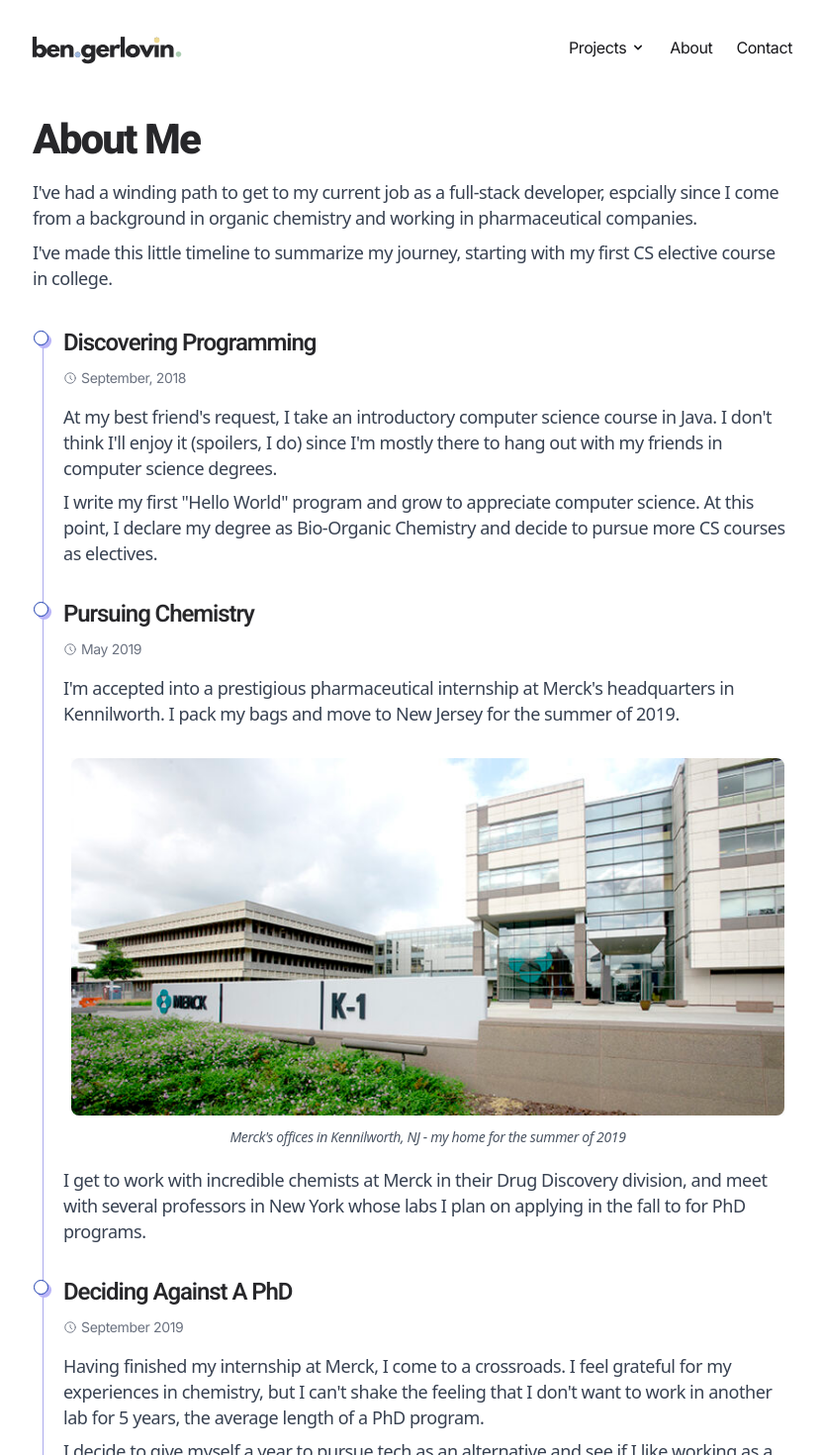
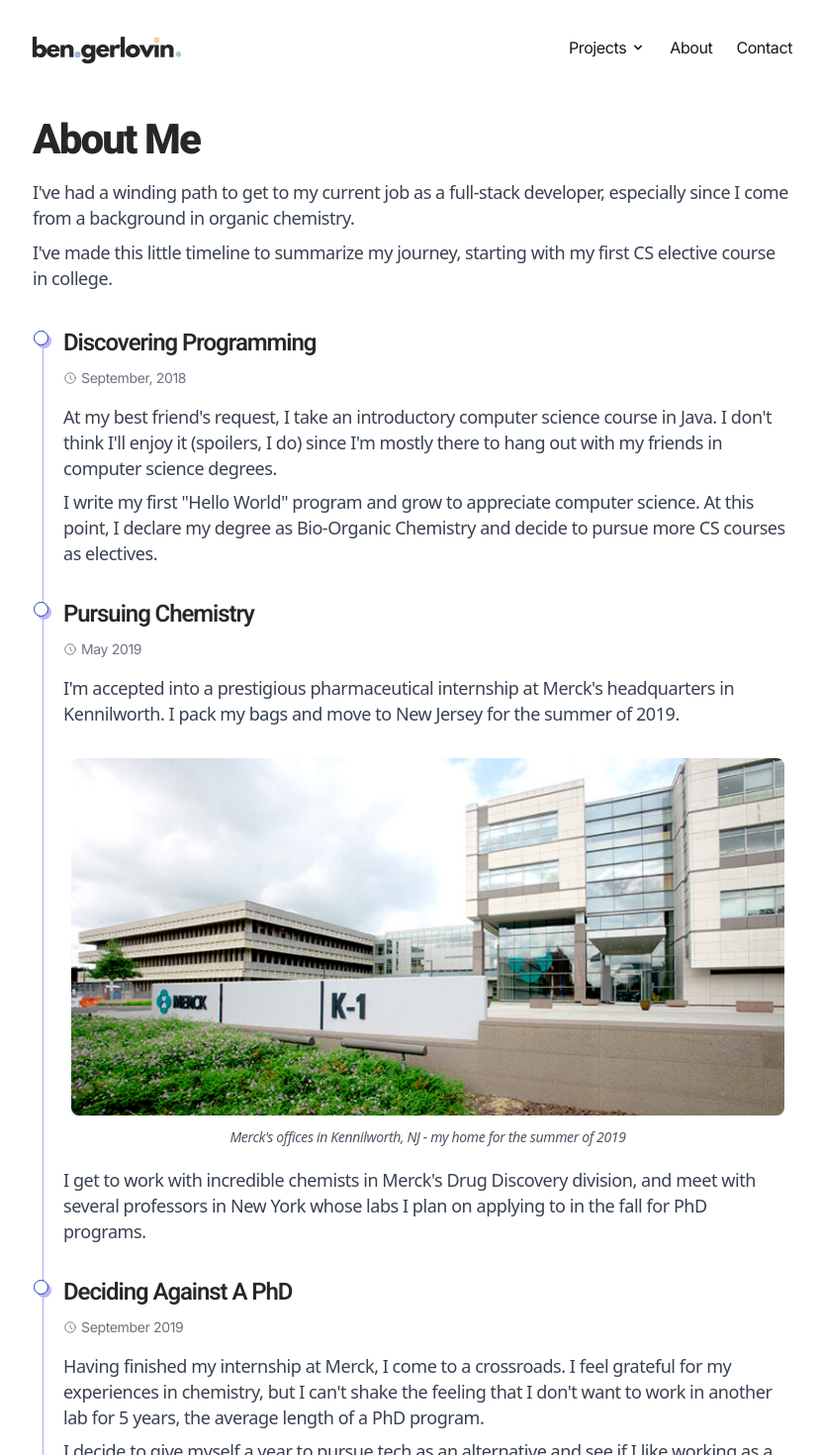
Before and after one commit to bengerlovin/bengerlovin.me, a Next.js app: page /about in a window 1280 px wide. Shown: the top 1470 px of the page at 99% size, without its empty margins (223-1055 px from the left). Built offline with nearby package versions, Linux system fonts and the light colour scheme.

Commit message:
minor typos and edits

```diff
--- a/components/AboutTimeline.tsx
+++ b/components/AboutTimeline.tsx
@@ -28,7 +28,7 @@ const AboutTimeline = ({ }) => {
                             <caption className="mt-3 text-sm italic tracking-tight text-gray-600">Merck's offices in Kennilworth, NJ - my home for the summer of 2019</caption>
                         </div>
 
-                        <Text classes="mb-3"> I get to work with incredible chemists at Merck in their Drug Discovery division, and meet with several professors in New York whose labs I plan on applying in the fall to for PhD programs.</Text>
+                        <Text classes="mb-3"> I get to work with incredible chemists in Merck's Drug Discovery division, and meet with several professors in New York whose labs I plan on applying to in the fall for PhD programs.</Text>
 
                     </TimelineItem>
                 </li>
@@ -46,7 +46,7 @@ const AboutTimeline = ({ }) => {
 
                         <Text classes="mb-2">I learn the essentials of JavaScript, HTML, and CSS, as well as more advanced concepts like software design patterns, unit testing, backend technologies (Spring/Hibernate for Java).</Text>
 
-                        <Text classes="mb-3"> After several rounds of interviews in the spring of 2020, I get an offer to work as a full-stack developer at <a target="_blank" href="https://www.sponsor.com" className="text-blue-800 underline transition-colors duration-200 ease-in-out hover:text-blue-400">Sponsorium,Inc</a>.</Text>
+                        <Text classes="mb-3"> After several rounds of interviews in the spring of 2020, I get an offer to work as a full-stack developer at <a target="_blank" href="https://www.sponsor.com" className="text-blue-800 underline transition-colors duration-200 ease-in-out hover:text-blue-400">Sponsorium, Inc</a>.</Text>
 
                     </TimelineItem>
                 </li>
--- a/pages/about.tsx
+++ b/pages/about.tsx
@@ -17,7 +17,7 @@ const About = () => {
                     About Me
                 </PageSubHeading>
 
-                <Text classes='mb-2'>I've had a winding path to get to my current job as a full-stack developer, espcially since I come from a background in organic chemistry and working in pharmaceutical companies. </Text>
+                <Text classes='mb-2'>I've had a winding path to get to my current job as a full-stack developer, especially since I come from a background in organic chemistry. </Text>
 
                 <Text classes='mb-10'>
                     I've made this little timeline to summarize my journey, starting with my first CS elective course in college.
--- a/pages/uses.tsx
+++ b/pages/uses.tsx
@@ -37,7 +37,7 @@ const Uses = ({ props }) => {
                         </ArrowListItem>
 
                         <ArrowListItem>
-                            <span><b>Next.js</b></span> - the best website/webapp framework in my opinion. Next makes it so easy and fast to bootstrap a new project, I find myself gravitating towards it for all of my React projects these days (including this site!) - even more so than create-react-app.
+                            <span><b>Next.js</b></span> - the best website/web-app framework in my opinion. Next makes it so easy and fast to bootstrap a new project, I find myself gravitating towards it for all of my React projects these days (including this site!) - even more so than create-react-app.
                         </ArrowListItem>
 
                     </ul>
@@ -51,7 +51,7 @@ const Uses = ({ props }) => {
                         </ArrowListItem>
 
                         <ArrowListItem>
-                            <span><b>TailwindCSS</b></span> - my all-time favorite CSS helper library, hands down. <a target="_blank" href="https://tailwindcss.com/" className="text-blue-800 underline hover:text-blue-400 transition-colors duration-200 ease-in-out">Tailwind</a> is an API for style, meaning that it provides helper classes that eventually resolve to vanilla-CSS classes, i.e. <code className="text-[17px] tracking-tight text-pink-500 rounded-sm bg-gray-200/30">mt-1</code> represents a class with a <code className="text-[17px] tracking-tight text-pink-500 rounded-sm bg-gray-200/30">margin-top</code> property set to 4px (since each unit in Tailwind is multiplied by 4). Tailwind has forced me to really appreciate how powerful CSS is since it doesn't really sugarcoat anything - you're basically still using vanilla CSS.
+                            <span><b>TailwindCSS</b></span> - my all-time favorite CSS helper library, hands down. <a target="_blank" href="https://tailwindcss.com/" className="text-blue-800 underline transition-colors duration-200 ease-in-out hover:text-blue-400">Tailwind</a> is an API for style, meaning that it provides helper classes that eventually resolve to vanilla-CSS classes, i.e. <code className="text-[17px] tracking-tight text-pink-500 rounded-sm bg-gray-200/30">mt-1</code> represents a class with a <code className="text-[17px] tracking-tight text-pink-500 rounded-sm bg-gray-200/30">margin-top</code> property set to 4px (since each unit in Tailwind is multiplied by 4). Tailwind has forced me to really appreciate how powerful CSS is since it doesn't really sugarcoat anything - you're basically still using vanilla CSS.
                         </ArrowListItem>
 
                         <ArrowListItem>
```
